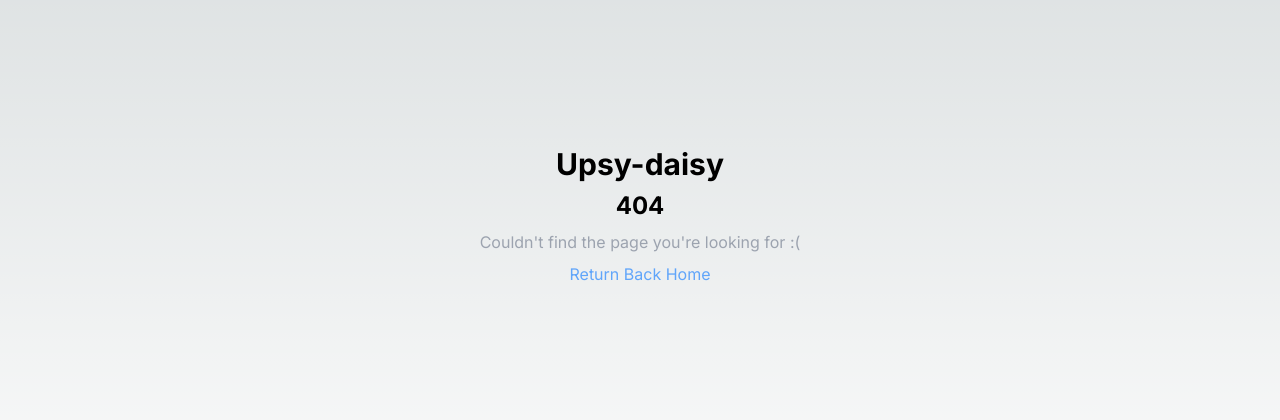
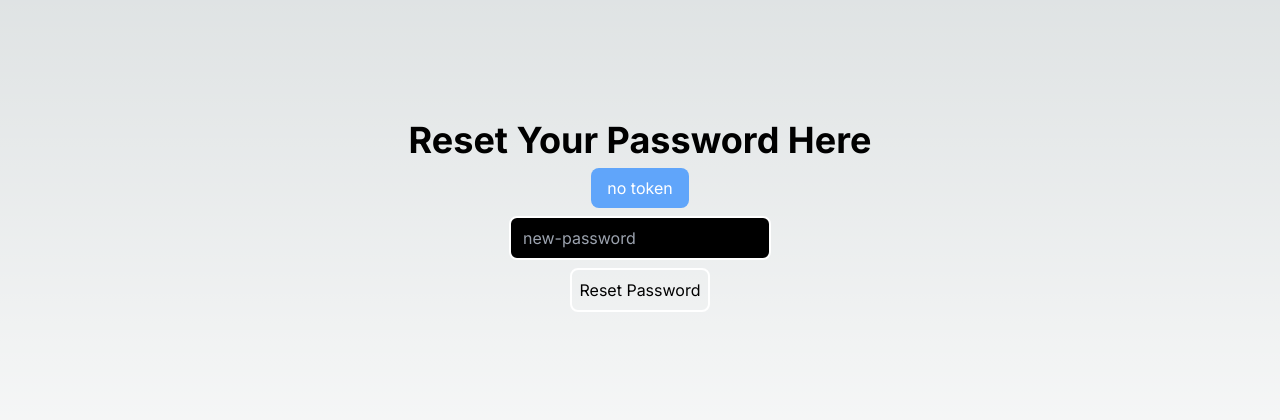
Before and after one commit to mohits-git/next-auth-app, a Next.js app: page /resetpassword in a window 1280 px wide. Before the commit this address had no page. Shown: the part 184-604 px from the top of the page. Built offline with nearby package versions, Linux system fonts and the light colour scheme.

Commit message:
feat: Added reset password page

```diff
--- /dev/null
+++ b/src/app/api/users/sendresetmail/route.ts
@@ -0,0 +1,15 @@
+import { sendEmail } from "@/helpers/mailer";
+import jwt from "jsonwebtoken";
+import { NextRequest, NextResponse } from "next/server";
+
+export async function GET(request: NextRequest) {
+    try {
+        const token = request.cookies.get('token')?.value || '';
+        const decodedToken = jwt.verify(token, process.env.TOKEN_SECRET);
+        const { id : userId, email } = decodedToken;
+        const res = await sendEmail({ email, emailType: "RESET", userId});
+        return NextResponse.json({ message: "Reset Password Mail Sent.", success: true })
+    } catch(error: any) {
+        return NextResponse.json({error: "SendResetMail :: Something went wrong."})
+    }
+}
--- a/src/app/profile/[id]/page.tsx
+++ b/src/app/profile/[id]/page.tsx
@@ -1,11 +1,40 @@
-export default function UserProfile({ params } : { params: { id: string }}) {
+'use client';
+
+import axios from "axios";
+import { useState } from "react";
+
+export default function UserProfile({ params }: { params: { id: string } }) {
+    const [emailSent, setEmailSent] = useState(false);
+    const [sending, setSending] = useState(false);
+    const sendResetEmail = async () => {
+        try {
+            setSending(true);
+            await axios.get('/api/users/sendresetmail')
+            setEmailSent(true);
+        } catch (error: any) {
+            console.log(error);
+            throw new Error(error.message);
+        } finally {
+            setSending(false);
+        }
+    }
 
     return (
         <>
-            <div className="flex flex-col items-center justify-center min-h-screen py-2">
+            <div className="flex flex-col items-center justify-center min-h-screen py-2 relative">
                 <h1 className="font-bold text-2xl mb-4">Profile</h1>
                 <hr />
                 <h2 className="text-4xl">Hello!! <span className="font-semibold bg-sky-100 text-black rounded-md px-2">{params.id}</span></h2>
+                <button
+                    className="bg-black border-2 border-slate-300 p-2 px-3 mt-4 rounded-lg text-lg shadow-lg shadow-white/50 hover:bg-gray-900 active:bg-gray-800"
+                    onClick={sendResetEmail}
+                    disabled={emailSent || sending}
+                >
+                    {sending ? "Sending, Wait...": "Reset Password"}
+                </button>
+                {emailSent && (
+                    <h3 className="text-base text-gray-400 mt-2">Email to Reset Password has been sent to your emailId.</h3>
+                )}
             </div>
         </>
 
--- /dev/null
+++ b/src/app/resetpassword/page.tsx
@@ -0,0 +1,45 @@
+"use client";
+
+import axios from "axios";
+import React, { useEffect, useState } from "react";
+
+export default function VerifyEmail() {
+    const [token, setToken] = useState('');
+    const [newPass, setNewPass] = useState('');
+    const [error, setError] = useState(false);
+
+    useEffect(() => {
+        const urlToken = window.location.search.split('=')[1];
+        setToken(urlToken || "");
+    }, [token])
+
+    const submitReset = async () => {
+        if (!newPass) return;
+
+        try {
+            await axios.post('/api/users/resetpassword', { token, newPass });
+        } catch (error: any) {
+            setError(true);
+        }
+    }
+
+    return (
+        <div className="flex flex-col justify-center items-center min-h-screen py-2">
+            <h1 className="text-4xl font-bold">Reset Your Password Here</h1>
+            <h2 className="py-2 px-4 rounded-lg mt-2 bg-blue-400 text-white">{token ? `${token}` : "no token"}</h2>
+
+            <input type="password" placeholder="new-password" className="mt-2 p-2 px-3 bg-black border-2 border-white rounded-lg"
+                value={newPass}
+                onChange={(e) => setNewPass(e.target.value)}
+            />
+
+            <button className="p-2 px-2 mt-2 border-2 border-white rounded-lg hover:bg-gray-800 active:bg-gray-700" onClick={submitReset}>Reset Password </button>
+            {error && (
+                <div>
+                    <h2 className="text-2xl text-red-500">Error While Verifying</h2>
+                </div>
+            )}
+
+        </div>
+    )
+}
--- a/src/helpers/getDataFromToken.ts
+++ b/src/helpers/getDataFromToken.ts
@@ -1,5 +1,5 @@
 import jwt from "jsonwebtoken";
-import { NextRequest, NextResponse } from "next/server";
+import { NextRequest } from "next/server";
 
 export const getDataFromToken = async(request: NextRequest) => {
     try {
```
